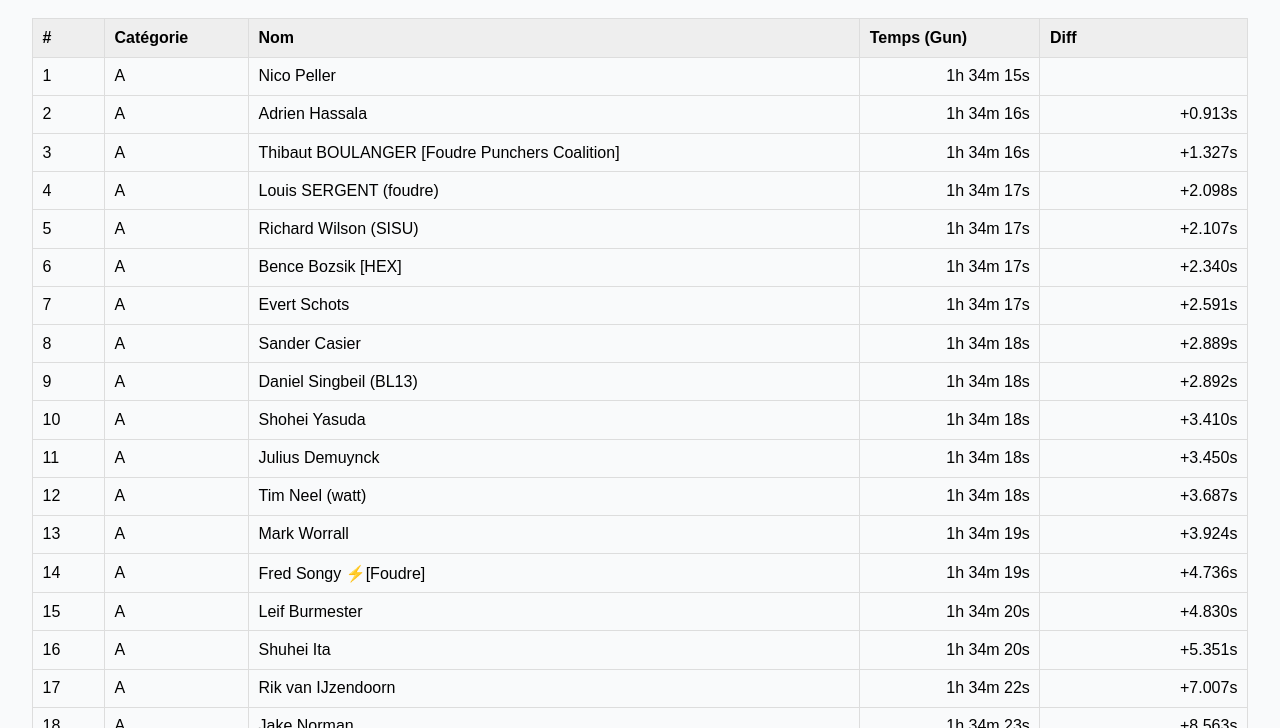
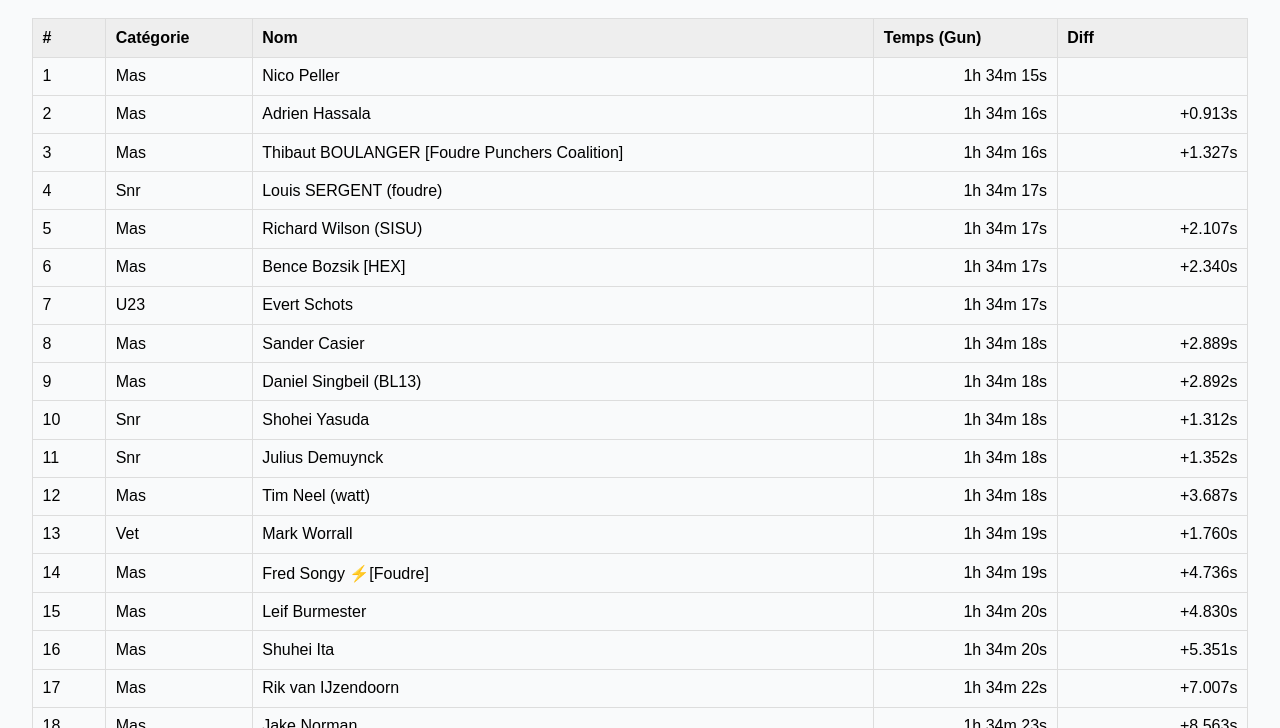
Before and after one commit to ahassala-source/Cyclo_Results, a plain HTML site: page index.html in a window 1280 px wide. Shown: the part 72-800 px from the top of the page. Drawn offline with Linux system fonts and the light colour scheme.

Commit message:
Update index.html

```diff
--- a/index.html
+++ b/index.html
@@ -101,7 +101,7 @@
         // Trouver le meilleur temps (min) par catégorie
         const bestByCat = {};
         for (const r of results) {
-          const cat = r.category;
+          const cat = r.age;
           const secs = toSeconds(r.time_gun);
           if (cat && secs != null) {
             if (bestByCat[cat] == null || secs < bestByCat[cat]) bestByCat[cat] = secs;
@@ -124,7 +124,7 @@
         `;
 
         results.forEach((r, i) => {
-          const cat = r.category || '';
+          const cat = r.age || '';
           const secs = toSeconds(r.time_gun);
           const best = bestByCat[cat];
           const diff = (secs != null && best != null) ? (secs - best) : null;
```
